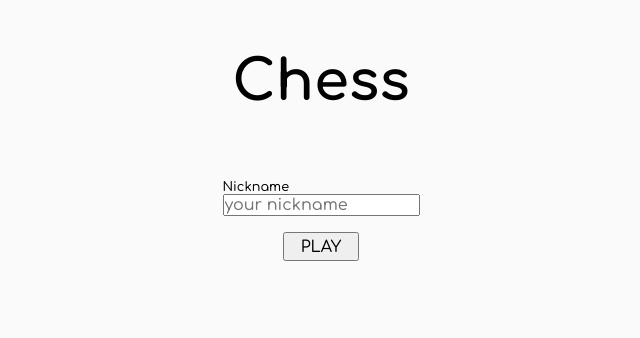
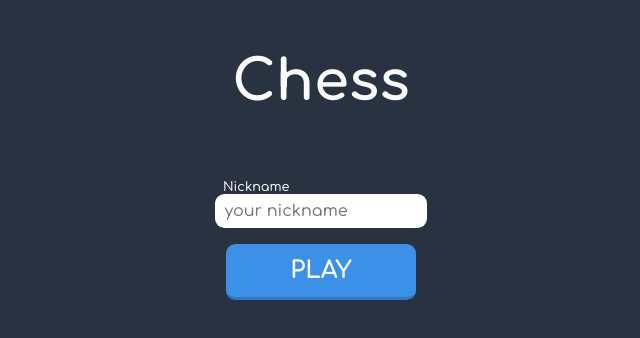
Before and after one commit to othiagodev/chess-web, a React (Create React App) app: page / in a window 1280 px wide. Shown: the top 338 px of the page, without its empty margins (319-959 px from the left). Built offline with nearby package versions, Linux system fonts and the light colour scheme; no server answers.

Commit message:
stylizing the game

```diff
--- a/src/style.css
+++ b/src/style.css
@@ -1,8 +1,12 @@
 @import url('https://fonts.googleapis.com/css2?family=Comfortaa:wght@300;500;700&display=swap');
 
 :root {
-  --bg: #fafafa;
-  --text-color: #010101;
+  --bg: #293241;
+  --bg-button: #3C91E6;
+  --bg-button-border: #3278be;
+  --text-color: #FAFAFA;
+  --cellBlack: #85aa53;
+  --cellWhite: #e8e7e6;
 }
 
 * {
--- a/src/views/app/index.tsx
+++ b/src/views/app/index.tsx
@@ -85,8 +85,11 @@ export default function App() {
           )
         } else if (waitingOpponent !== null && !waitingOpponent && match) {
           return (
-            <div className="board">
-              <ChessBoard socket={socket} match={match} />
+            <div className="boarderContainer">
+              <label>{match.currentPlayer}</label>
+              <div className="board">
+                <ChessBoard socket={socket} match={match} />
+              </div>
             </div>
           )
         } else {
--- a/src/views/app/style.css
+++ b/src/views/app/style.css
@@ -13,6 +13,7 @@
   font-weight: 700;
   padding: 3.2rem;
 }
+
 #app div.form {
   display: flex;
   justify-content: center;
@@ -30,10 +31,24 @@
 
 #app div.input label {
   font-size: 0.8rem;
+  padding-left: 0.5rem;
+}
+
+#app div.input input {
+  padding: 0.5rem 0.6rem;
+  border-radius: 0.6rem;
+  border: none;
 }
 
 #app div.form button {
-  padding: 0.2rem 1rem;
+  color: var(--text-color);
+  background-color: var(--bg-button);
+  border: none;
+  font-size: 1.5rem;
+  font-weight: 700;
+  border-radius: 0.6rem;
+  border-bottom: 0.2rem solid var(--bg-button-border);
+  padding: 0.8rem 4rem;
 }
 
 #app div.waitingOpponent {
@@ -47,13 +62,24 @@
   transform: rotate(-90deg);
 }
 
+#app div.boarderContainer {
+  display: flex;
+  flex-direction: column;
+  align-items: center;
+}
+
+#app div.boarderContainer label {
+  font-size: 1.5rem;
+  margin-bottom: 2rem;
+}
+
 #app div.board div#chessBoard {
   display: flex;
   flex-wrap: wrap;
   overflow: hidden;
   height: 32rem;
   width: 32rem;
-  background-color: gray;
+  border-radius: 0.3rem;
 }
 
 #app div.board div#chessBoard.BLACK {
@@ -67,11 +93,11 @@
 }
 
 #app div.board div#chessBoard div.blackCell {
-  background-color: #85aa53;
+  background-color: var(--cellBlack);
 }
 
 #app div.board div#chessBoard div.whiteCell {
-  background-color: #e8e7e6;
+  background-color: var(--cellWhite);
 }
 
 #app div.board div#chessBoard button.cellButton {
```
